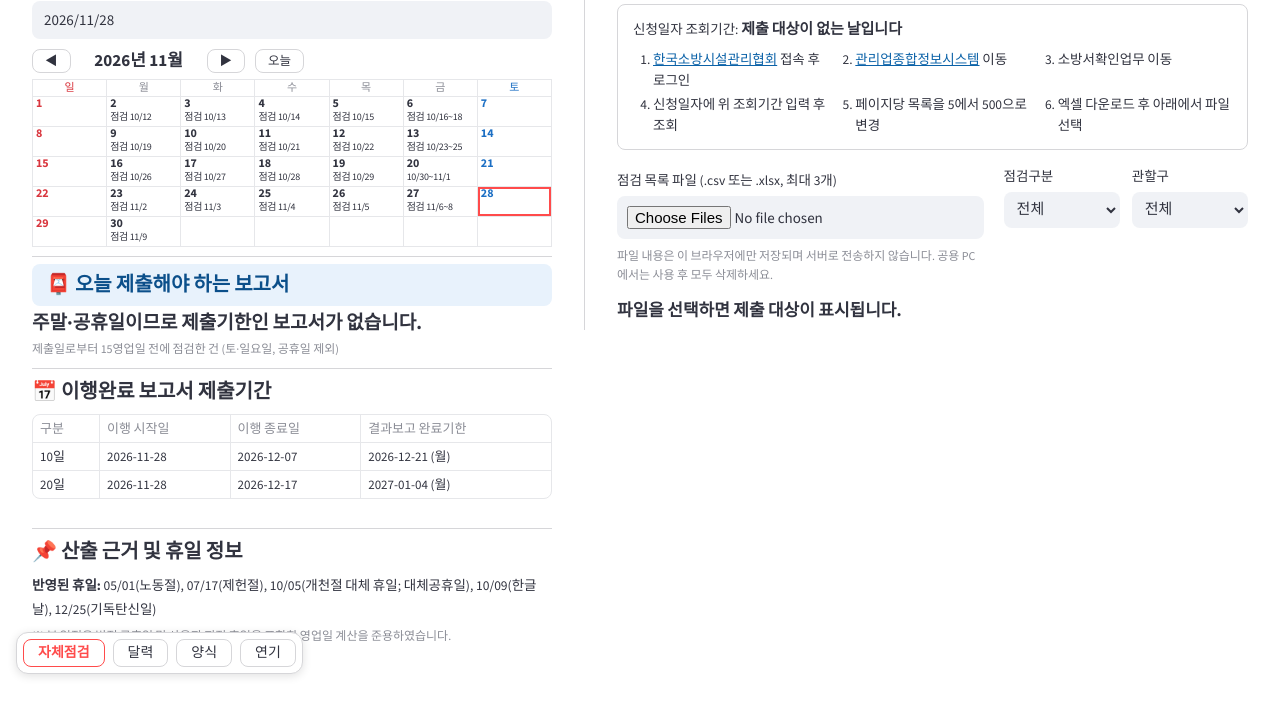
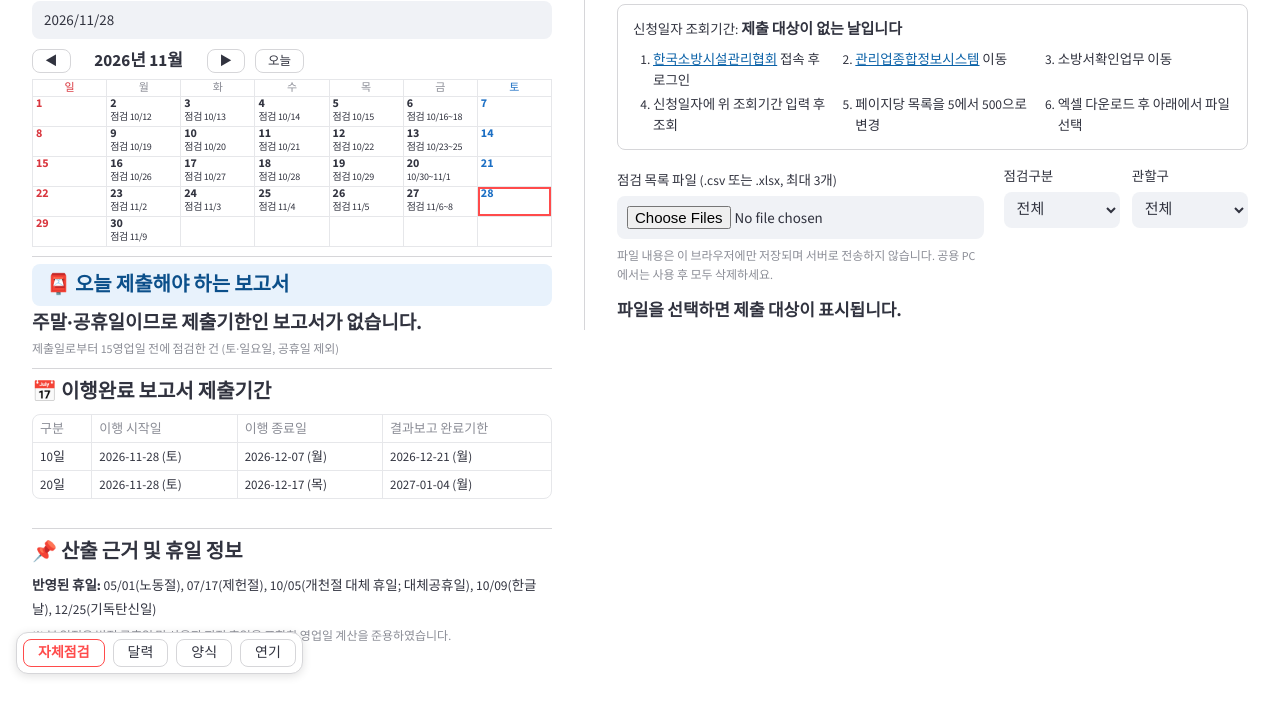
Before and after one commit to gochulhee-bit/gochulhee-bit.github.io, a plain HTML site: page index.html in a window 1280 px wide. Shown: the part 110-825 px from the top of the page. Drawn offline with nearby package versions, Linux system fonts and the light colour scheme.

Commit message:
이행 시작일·종료일에 요일 표시
Co-Authored-By: Claude Sonnet 5.5 <noreply@anthropic.com>
Claude-Session: https://claude.ai/code/session_014WCcXbDQ771tgtAE79XfCj

```diff
--- a/index.html
+++ b/index.html
@@ -215,7 +215,7 @@ function calc(s) {
   return {
     rows: [["10일", 10], ["20일", 20]].map(([name, days]) => {
       const end = add(base, days - 1);   // 시작일 포함
-      return [name, s, iso(end), withDay(shiftBiz(end, 10))];
+      return [name, withDay(parse(s)), withDay(end), withDay(shiftBiz(end, 10))];
     })
   };
 }
```
